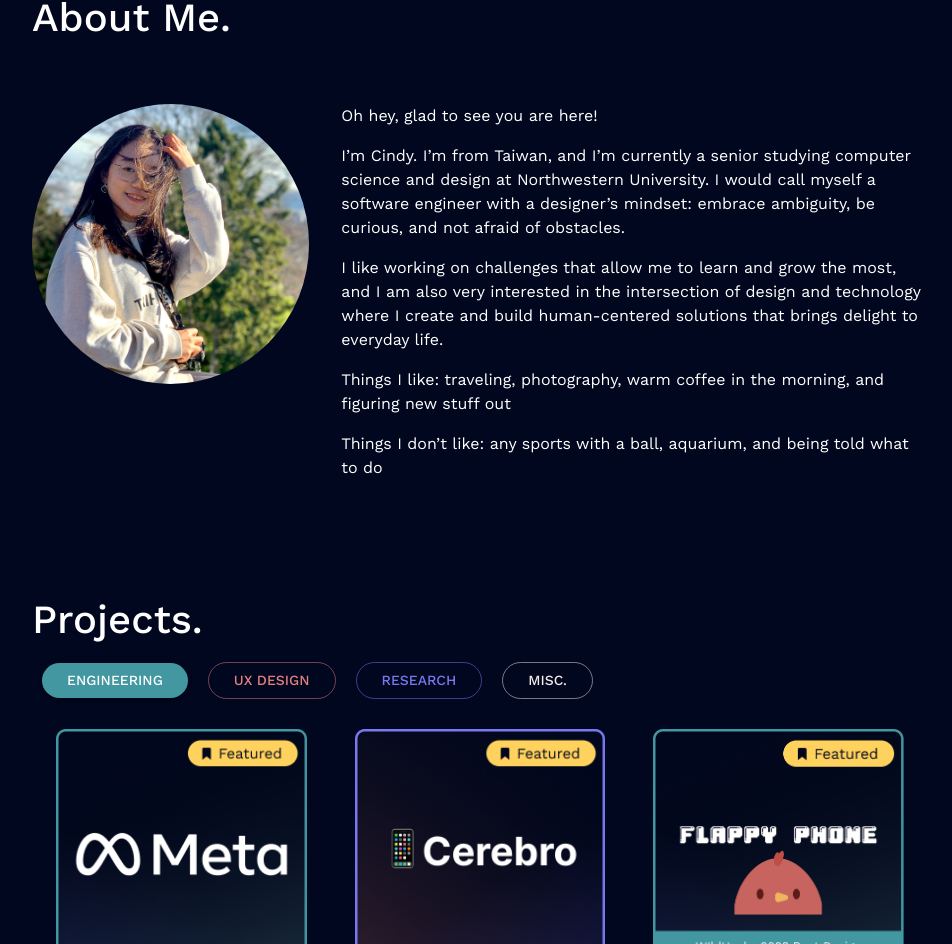
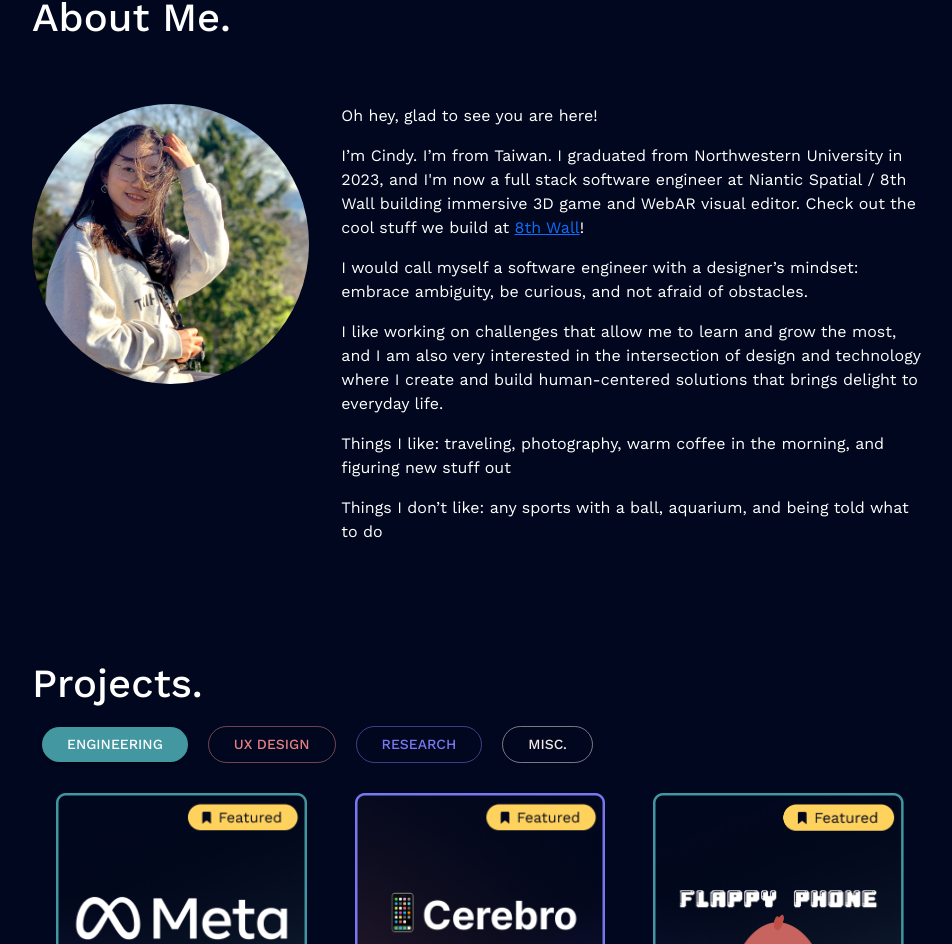
Before and after one commit to cindyhu2023/cindyhudev, a React (Create React App) app: page / in a window 1280 px wide. Shown: the part 912-1856 px from the top of the page, without its empty margins (160-1112 px from the left). Built offline with nearby package versions, Linux system fonts and the light colour scheme.

Commit message:
update about me

```diff
--- a/src/components/AboutMe.js
+++ b/src/components/AboutMe.js
@@ -12,7 +12,9 @@ export function AboutMe() {
         </Grid>
         <Grid item xs={8}>
             <p>Oh hey, glad to see you are here!</p>
-            <p>I’m Cindy. I’m from Taiwan, and I’m currently a senior studying computer science and design at Northwestern University. I would call myself a software engineer with a designer’s mindset: embrace ambiguity, be curious, and not afraid of obstacles.</p>
+            <p>I’m Cindy. I’m from Taiwan. I graduated from Northwestern University in 2023, and I'm now a full stack software engineer at Niantic Spatial / 8th Wall building immersive 3D game and WebAR visual editor. Check out the cool stuff we build at <a href="https://8thwall.com" target="_blank" rel="noopener noreferrer">8th Wall</a>
+! </p>
+            <p>I would call myself a software engineer with a designer’s mindset: embrace ambiguity, be curious, and not afraid of obstacles.</p>
             <p>I like working on challenges that allow me to learn and grow the most, and I am also very interested in the intersection of design and technology where I create and build human-centered solutions that brings delight to everyday life.</p>
             <p>Things I like: traveling, photography, warm coffee in the morning, and figuring new stuff out</p>
             <p>Things I don’t like: any sports with a ball, aquarium, and being told what to do </p>
```
